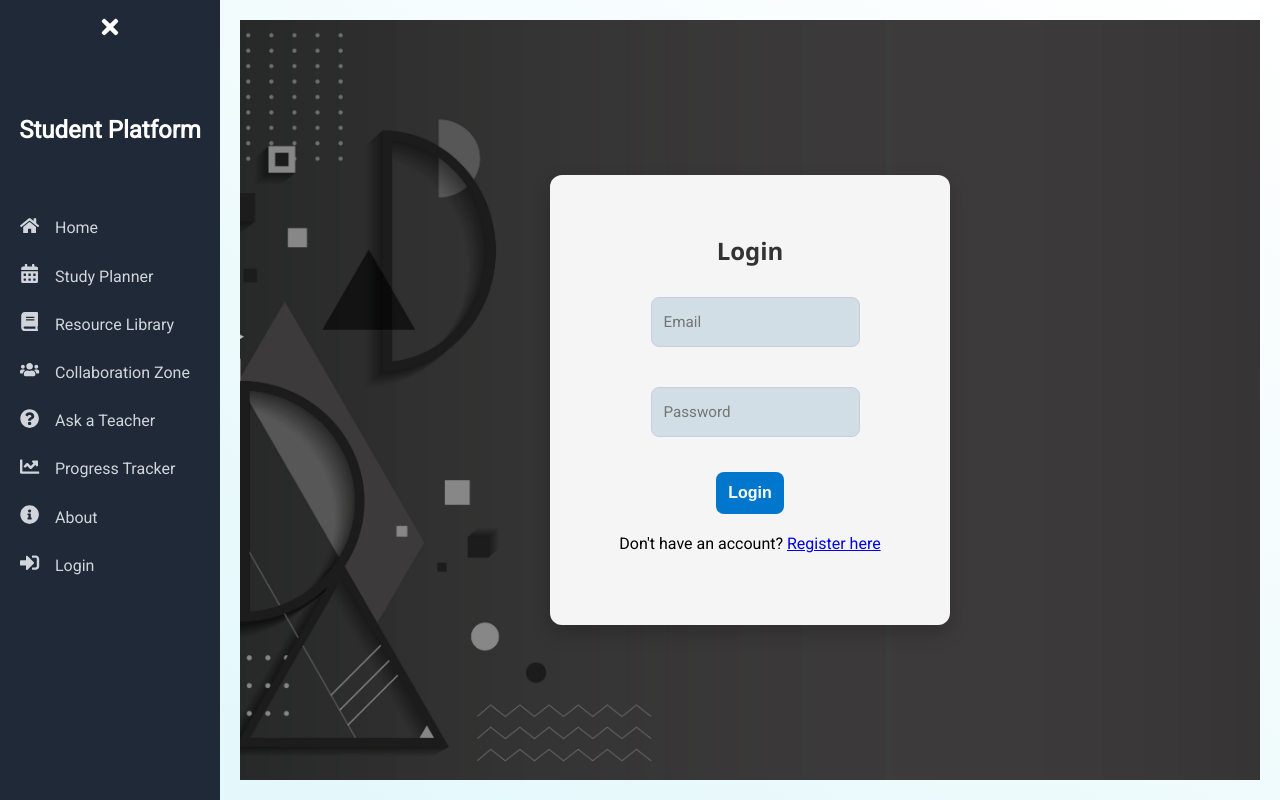
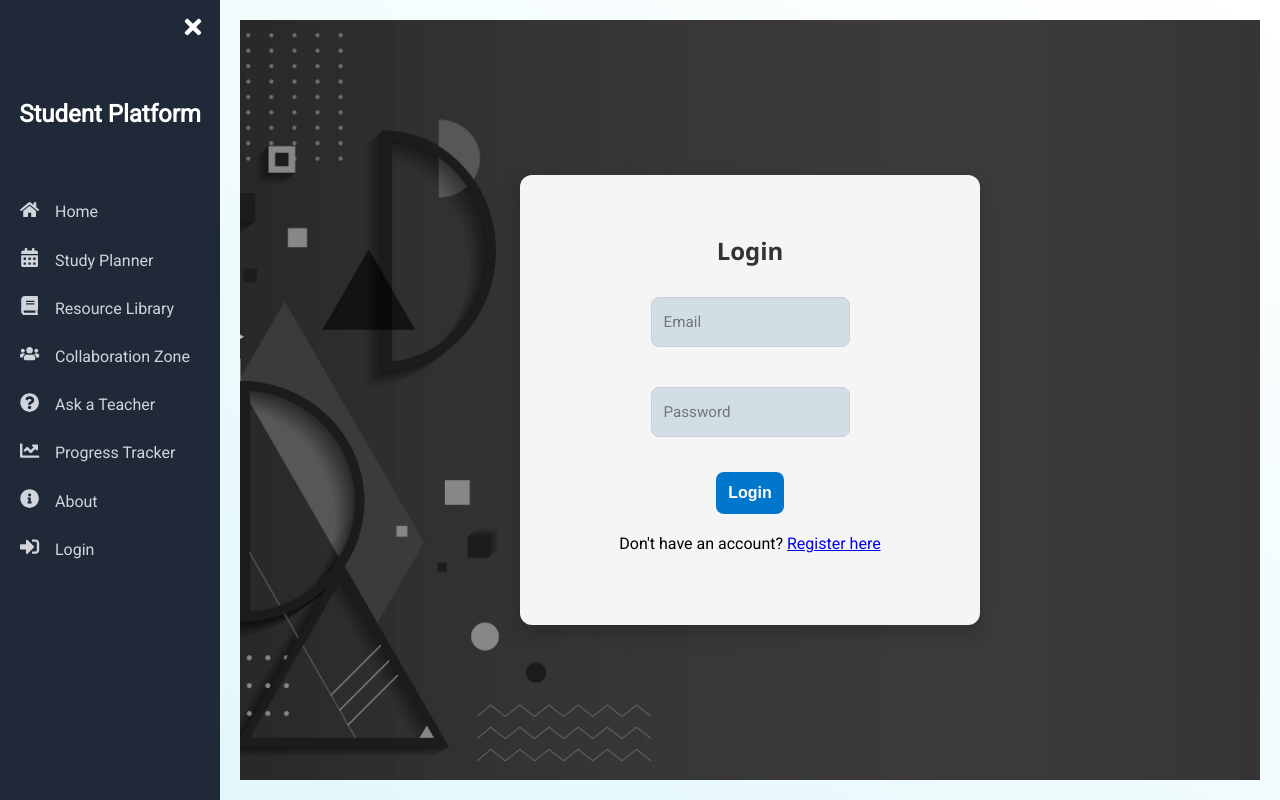
Before and after one commit to DenethDilpahan/mern-student-success, a React (Create React App) app in the folder frontend/: page /login in a window 1280 px wide. Built offline with nearby package versions, Linux system fonts and the light colour scheme.

Commit message:
Restored index

```diff
--- a/frontend/src/index.css
+++ b/frontend/src/index.css
@@ -1,34 +1,23 @@
-html {
+html{
   scroll-behavior: smooth;
-  box-sizing: border-box;
-}
-
-*, *::before, *::after {
-  box-sizing: inherit;
 }
 
 body {
   margin: 0;
-  padding: 0;
-  width: 100%;
-  min-height: 100vh;
+  scroll-behavior: smooth;
   font-family: -apple-system, BlinkMacSystemFont, 'Segoe UI', 'Roboto', 'Oxygen',
     'Ubuntu', 'Cantarell', 'Fira Sans', 'Droid Sans', 'Helvetica Neue',
     sans-serif;
   -webkit-font-smoothing: antialiased;
   -moz-osx-font-smoothing: grayscale;
-  overflow-x: hidden;
 }
 
 code {
-  font-family: source-code-pro, Menlo, Monaco, Consolas, 'Courier New', monospace;
+  font-family: source-code-pro, Menlo, Monaco, Consolas, 'Courier New',
+    monospace;
 }
 
 .page-container {
-  width: 100%;
-  max-width: 1200px; /* For large screens */
-  margin: 0 auto;
-  padding: 1rem;
   animation: fadeIn 1s ease forwards;
   opacity: 0;
 }
@@ -36,81 +25,3 @@ code {
 @keyframes fadeIn {
   to { opacity: 1; }
 }
-
-/* Responsive Grid Fix for Cards */
-.card-grid {
-  display: grid;
-  grid-template-columns: repeat(auto-fit, minmax(250px, 1fr));
-  gap: 1rem;
-}
-
-/* Tables should scroll on small screens */
-table {
-  width: 100%;
-  border-collapse: collapse;
-  overflow-x: auto;
-  display: block;
-}
-
-th, td {
-  padding: 0.75rem;
-  text-align: left;
-  white-space: nowrap;
-}
-
-/* Forms and Textareas */
-input, select, textarea, button {
-  width: 100%;
-  max-width: 100%;
-  padding: 0.75rem;
-  margin-bottom: 1rem;
-  font-size: 1rem;
-}
-
-textarea {
-  resize: vertical;
-}
-
-/* Scroll container for overflows */
-.scroll-container {
-  overflow-x: auto;
-  width: 100%;
-}
-
-/* Buttons */
-button {
-  cursor: pointer;
-  background-color: #007bff;
-  color: white;
-  border: none;
-  border-radius: 4px;
-  transition: background 0.3s ease;
-}
-
-button:hover {
-  background-color: #0056b3;
-}
-
-/* Mobile Specific Adjustments */
-@media (max-width: 768px) {
-  .admin-inner, .manage-users, .answer-questions-container, .ask-teacher-container, .collaboration-zone-container {
-    padding: 0.5rem;
-  }
-
-  .dashboard-card {
-    padding: 1rem;
-    font-size: 0.9rem;
-  }
-
-  .announcement-form textarea, .answer-form textarea, .ask-teacher-container textarea {
-    width: 100%;
-  }
-
-  table {
-    font-size: 0.9rem;
-  }
-
-  .link-to-mycollab {
-    font-size: 0.9rem;
-  }
-}
```
